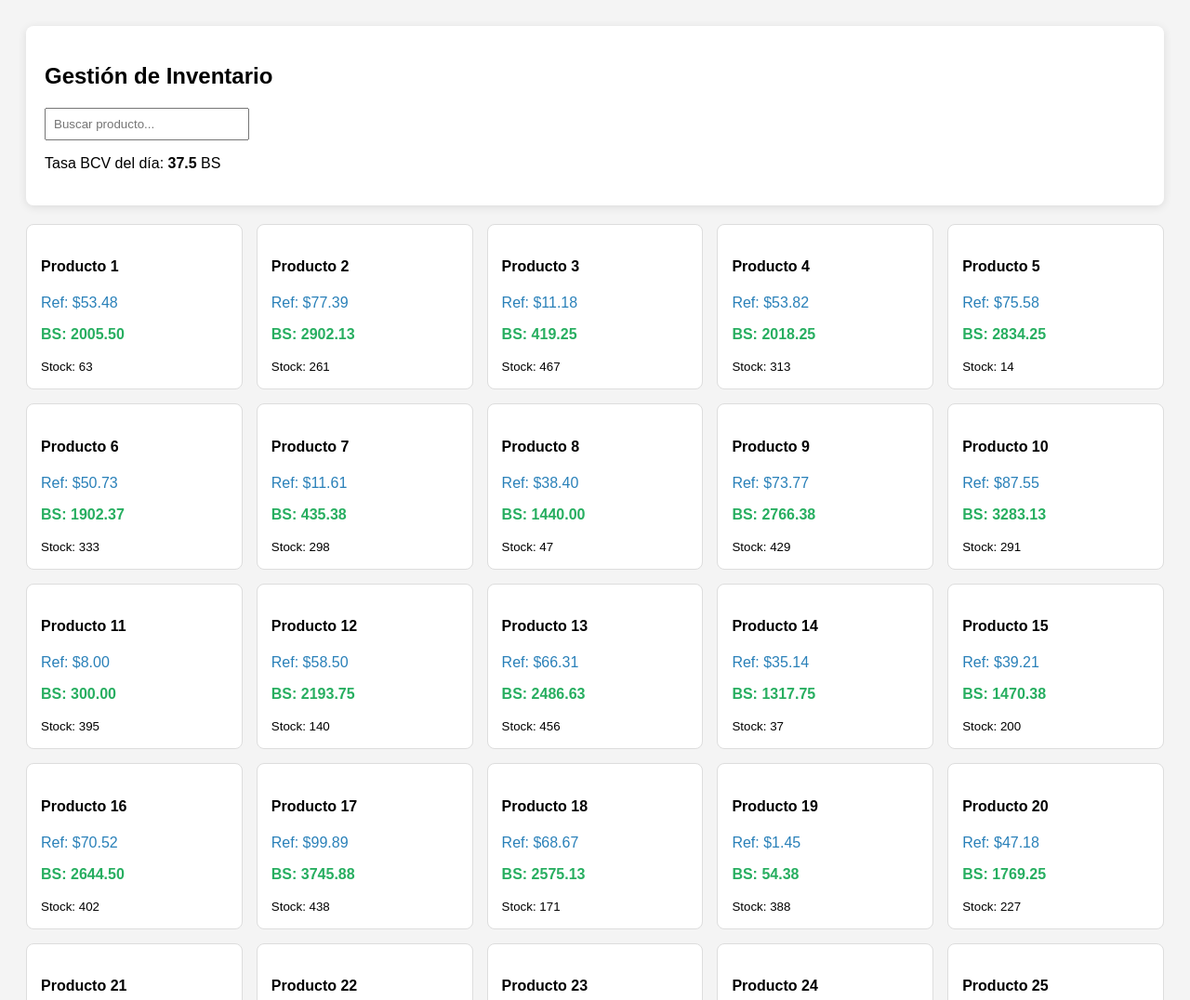
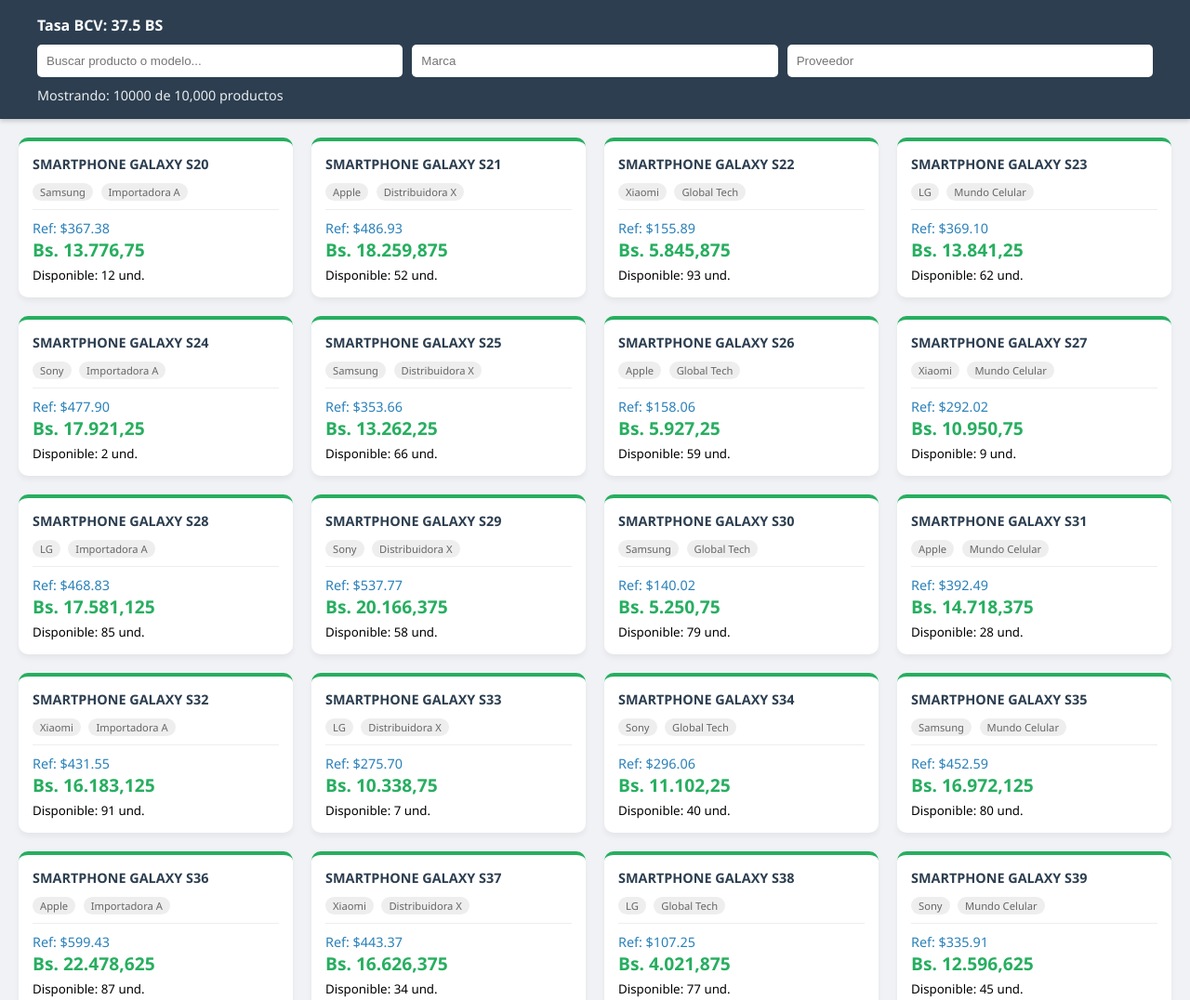
Before and after one commit to motorepuestojesus-eng/inventario, a plain HTML site: page index.html in a window 1280 px wide. Shown: the top 1076 px of the page at 93% size. Drawn offline with Linux system fonts and the light colour scheme.

Commit message:
Update title and enhance inventory management layout

```diff
--- a/index.html
+++ b/index.html
@@ -3,75 +3,114 @@
 <head>
     <meta charset="UTF-8">
     <meta name="viewport" content="width=device-width, initial-scale=1.0">
-    <title>Inventario Masivo - Control BCV</title>
+    <title>Inventario Pro - Control BCV</title>
     <style>
-        body { font-family: sans-serif; background: #f4f4f4; padding: 20px; }
-        .controls { background: white; padding: 20px; border-radius: 8px; position: sticky; top: 10px; z-index: 100; box-shadow: 0 2px 10px rgba(0,0,0,0.1); }
-        #lista-productos { display: grid; grid-template-columns: repeat(auto-fill, minmax(200px, 1fr)); gap: 15px; margin-top: 20px; }
-        .card { background: white; padding: 15px; border-radius: 8px; border: 1px solid #ddd; }
-        .precio-bs { color: #27ae60; font-weight: bold; }
-        .precio-usd { color: #2980b9; }
-        input { padding: 8px; width: 200px; }
+        :root { --primary: #2c3e50; --accent: #27ae60; }
+        body { font-family: 'Segoe UI', Tahoma, Geneva, Verdana, sans-serif; margin: 0; background: #f0f2f5; }
+        .header { background: var(--primary); color: white; padding: 1rem; position: sticky; top: 0; z-index: 1000; box-shadow: 0 2px 5px rgba(0,0,0,0.2); }
+        .filter-grid { display: grid; grid-template-columns: repeat(auto-fit, minmax(150px, 1fr)); gap: 10px; margin-top: 10px; }
+        input, select { padding: 10px; border-radius: 5px; border: none; width: 100%; box-sizing: border-box; }
+        .container { padding: 20px; }
+        .stats { font-size: 0.9rem; margin-top: 10px; opacity: 0.9; }
+        #lista-productos { display: grid; grid-template-columns: repeat(auto-fill, minmax(250px, 1fr)); gap: 20px; }
+        .card { background: white; padding: 15px; border-radius: 10px; box-shadow: 0 4px 6px rgba(0,0,0,0.05); transition: 0.3s; border-top: 4px solid var(--accent); }
+        .card:hover { transform: translateY(-5px); }
+        .card h4 { margin: 0 0 10px 0; color: var(--primary); text-transform: uppercase; font-size: 0.9rem; }
+        .info { font-size: 0.85rem; color: #666; margin: 5px 0; }
+        .precio-box { margin-top: 10px; padding-top: 10px; border-top: 1px solid #eee; }
+        .bs { color: var(--accent); font-weight: bold; font-size: 1.2rem; }
+        .usd { color: #2980b9; font-size: 0.9rem; }
+        .badge { background: #eee; padding: 2px 8px; border-radius: 10px; font-size: 0.7rem; margin-right: 5px; }
     </style>
 </head>
 <body>
 
-    <div class="controls">
-        <h2>Gestión de Inventario</h2>
-        <input type="text" id="buscador" placeholder="Buscar producto..." onkeyup="filtrar()">
-        <p>Tasa BCV del día: <strong id="tasa-display">--</strong> BS</p>
+<div class="header">
+    <div style="max-width: 1200px; margin: auto;">
+        <strong>Tasa BCV: <span id="tasa-val">37.50</span> BS</strong>
+        <div class="filter-grid">
+            <input type="text" id="searchGen" placeholder="Buscar producto o modelo..." oninput="ejecutarFiltros()">
+            <input type="text" id="searchMarca" placeholder="Marca" oninput="ejecutarFiltros()">
+            <input type="text" id="searchProv" placeholder="Proveedor" oninput="ejecutarFiltros()">
+        </div>
+        <div class="stats">Mostrando: <span id="contador">0</span> de 10,000 productos</div>
+    </div>
 </div>
 
-    <div id="lista-productos">
+<div class="container">
+    <div id="lista-productos"></div>
 </div>
 
 <script>
-        // Configuración inicial
-        const tasaBCV = 37.50; // Ajustar según la tasa del día
-        document.getElementById('tasa-display').innerText = tasaBCV;
+    // Configuración
+    const tasaBCV = 37.50;
+    document.getElementById('tasa-val').innerText = tasaBCV;
 
-        // Simulamos la carga de 10,000 productos
-        // En un caso real, aquí usarías: fetch('tu_archivo_productos.json')
+    // Generador de 10,000 productos para la demo
+    // En producción, reemplaza esto con: const inventario = await fetch('data.json').then(r => r.json());
+    const marcas = ["Samsung", "Apple", "Xiaomi", "LG", "Sony"];
+    const proveedores = ["Importadora A", "Distribuidora X", "Global Tech", "Mundo Celular"];
+
     let inventario = Array.from({ length: 10000 }, (_, i) => ({
         id: i + 1,
-            nombre: `Producto ${i + 1}`,
-            precio_usd: (Math.random() * 100).toFixed(2),
-            stock: Math.floor(Math.random() * 500)
+        producto: "Smartphone",
+        modelo: `Galaxy S${20 + (i % 50)}`,
+        marca: marcas[i % marcas.length],
+        proveedor: proveedores[i % proveedores.length],
+        precio_usd: (Math.random() * 500 + 100).toFixed(2),
+        stock: Math.floor(Math.random() * 100)
     }));
 
-        function mostrarProductos(data) {
+    function ejecutarFiltros() {
+        const qGen = document.getElementById('searchGen').value.toLowerCase();
+        const qMarca = document.getElementById('searchMarca').value.toLowerCase();
+        const qProv = document.getElementById('searchProv').value.toLowerCase();
+
+        const filtrados = inventario.filter(p => {
+            return (p.producto.toLowerCase().includes(qGen) || p.modelo.toLowerCase().includes(qGen)) &&
+                   (p.marca.toLowerCase().includes(qMarca)) &&
+                   (p.proveedor.toLowerCase().includes(qProv));
+        });
+
+        renderizar(filtrados);
+    }
+
+    function renderizar(datos) {
         const contenedor = document.getElementById('lista-productos');
-            contenedor.innerHTML = "";
+        const contador = document.getElementById('contador');
 
-            // Limitamos a los primeros 100 por rendimiento al renderizar
-            const vistaPrevia = data.slice(0, 100);
+        // Rendimiento: Solo dibujamos los primeros 100 resultados para evitar lag
+        const fragmento = document.createDocumentFragment();
+        const limite = datos.slice(0, 100);
 
-            vistaPrevia.forEach(p => {
-                // REGLA: Si el pago no es Divisa, convertir a BS según tasa BCV
-                const precioBS = (p.precio_usd * tasaBCV).toFixed(2);
+        limite.forEach(p => {
+            const precioBS = (p.precio_usd * tasaBCV).toLocaleString('es-VE', { minimumFractionDigits: 2 });
 
             const div = document.createElement('div');
             div.className = 'card';
             div.innerHTML = `
-                    <h4>${p.nombre}</h4>
-                    <p class="precio-usd">Ref: $${p.precio_usd}</p>
-                    <p class="precio-bs">BS: ${precioBS}</p>
-                    <small>Stock: ${p.stock}</small>
+                <h4>${p.producto} ${p.modelo}</h4>
+                <div class="info">
+                    <span class="badge">${p.marca}</span>
+                    <span class="badge">${p.proveedor}</span>
+                </div>
+                <div class="precio-box">
+                    <div class="usd">Ref: $${p.precio_usd}</div>
+                    <div class="bs">Bs. ${precioBS}</div>
+                    <small style="display:block; margin-top:5px;">Disponible: ${p.stock} und.</small>
+                </div>
             `;
-                contenedor.appendChild(div);
+            fragmento.appendChild(div);
         });
+
+        contenedor.innerHTML = "";
+        contenedor.appendChild(fragmento);
+        contador.innerText = datos.length;
     }
 
-        function filtrar() {
-            const termino = document.getElementById('buscador').value.toLowerCase();
-            const filtrados = inventario.filter(p =>
-                p.nombre.toLowerCase().includes(termino)
-            );
-            mostrarProductos(filtrados);
-        }
+    // Inicializar
+    renderizar(inventario);
+</script>
 
-        // Carga inicial
-        mostrarProductos(inventario);
-    </script>
 </body>
 </html>
```
Lines whose indentation alone changed are shown as unchanged.
